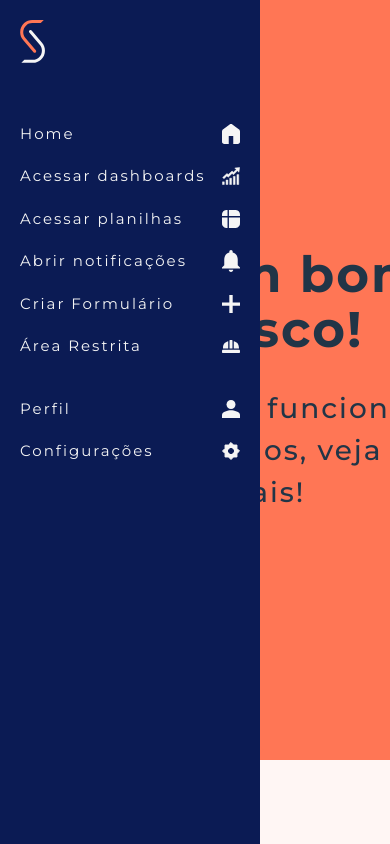
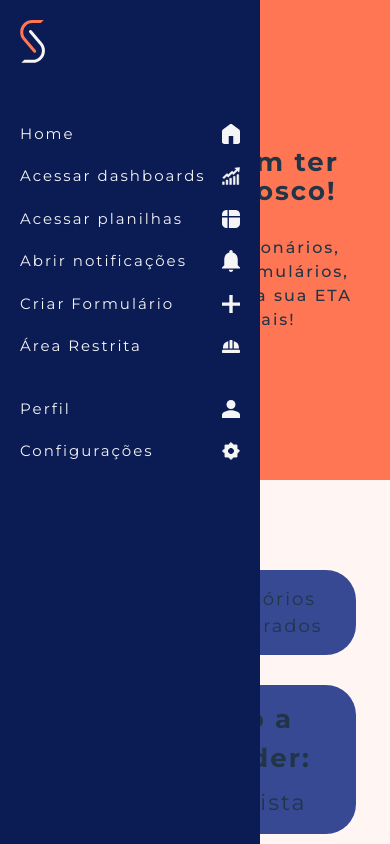
Before and after one commit to Sinara-project/SinaraFront, a React (Vite) app: page /home in a window 390 px wide. Built offline with nearby package versions, Linux system fonts and the light colour scheme; sample sign-in values are in the browser's storage.

Commit message:
terminando responsividade das telas de cadastro, home, dashboards e planilhas

```diff
--- a/src/pages/auth/login-confirm/LoginConfirm.css
+++ b/src/pages/auth/login-confirm/LoginConfirm.css
@@ -79,3 +79,20 @@
     border: 2px solid #0E2A8C;
     border-radius: 12px;
 }
+
+/* Responsividade */
+@media (max-width: 480px) {
+    .login-confirm-container {
+        width: 80%;
+        height: 420px;
+        padding: 20px 10px;
+        gap: 10px;
+    }
+}
+
+@media (max-width: 325px) {
+    .login-confirm-input {
+        width: 40px;
+        height: 45px;
+    }
+}
--- a/src/pages/auth/logon-insert-code/LogonInsertCode.css
+++ b/src/pages/auth/logon-insert-code/LogonInsertCode.css
@@ -92,7 +92,7 @@
 
 @media (max-width: 325px) {
     .code-input {
-        width: 45px;
+        width: 40px;
         height: 45px;
     }
 }
--- a/src/pages/auth/payment/Payment.css
+++ b/src/pages/auth/payment/Payment.css
@@ -293,3 +293,105 @@
     background-color: #384994;
     color: #F5F5F5
 }
+
+/* Responsividade */
+@media (max-width: 900px) {
+    .payment-title {
+        width: 100%;
+        text-align: right;
+    }
+
+    .payment-container {
+        flex-direction: column;
+        gap: 20px;
+        height: auto;
+    }
+
+    .payment-input-group {
+        flex-direction: column;
+        gap: 0;
+    }
+
+    .payment-input {
+        width: 100%;
+        margin-bottom: 10px;
+    }
+
+    .payment-inputs {
+        width: 100%;
+    }
+
+    .payment-infos {
+        width: 100%;
+        gap: 5px;
+        text-align: right;
+    }
+
+    .payment-info {
+        width: 100%;
+        h3 {
+            width: 100%;
+            text-align: right;
+        }
+    }
+
+    .payment-card {
+        padding: 15px;
+        width: 70%;
+        height: auto;
+    }
+
+    .payment-title {
+        font-size: 24px;
+        margin-bottom: 15px;
+    }
+
+    .payment-time-select {
+        width: 100%;
+    }
+
+    .payment-time-container {
+        width: 66%;
+    }
+
+    .payment-select-ptype {
+        width: 100%;
+    }
+
+    .payment-ptype-container {
+        width: 100%;
+    }
+}
+
+@media (max-width: 500px) {
+    .payment-title {
+        font-size: 20px;
+    }
+
+    .payment-info {
+        h3 {
+            font-size: 12px;
+        }
+    }
+
+    .payment-time-select, .payment-select-ptype {
+        h3 {
+            font-size: 12px;
+        }
+    }
+
+    .payment-regressive-time {
+        font-size: 20px;
+    }
+
+    .payment-time-toggle,
+    .payment-ptype-toggle {
+        font-size: 14px;
+    }
+}
+
+@media(max-width: 300px) {
+    .payment-title {
+        margin-bottom: 50px;
+    }
+}
--- a/src/pages/auth/plan-choice/PlanChoice.css
+++ b/src/pages/auth/plan-choice/PlanChoice.css
@@ -78,6 +78,12 @@
 }
 
 @media (max-width: 768px) {
+    .plan-title {
+        font-size: 30px;
+        margin-top: 100px;
+        padding: 0 30px;
+    }
+
     .plan-choices {
         flex-direction: column;
         align-items: center;
@@ -87,16 +93,25 @@
         width: 70%;
         padding: 40px 20px;
         height: 150px;
-        gap: 25px;
+        gap: 0;
+
+        li {
+            font-size: 12px;
+        }
+
+        p {
+            font-size: 12px;
+        }
     }
 
-    .plan-title {
-        font-size: 32px;
-    }
+    .plan-icon-title {
+        img {
+            height: 30px;
+        }
 
-    .plan-icon-title img {
-        height: 55px;
-        width: 55px;
+        h2 {
+            font-size: 15px;
+        }
     }
 }
 
@@ -109,18 +124,23 @@
 
     .plan-title {
         font-size: 28px;
-    }
-
-    .plan-icon-title img {
-        height: 50px;
-        width: 50px;
-    }
-
-    .plan-choice-card li {
-        font-size: 14px;
-    }
-
-    .plan-choice-card p {
-        font-size: 14px;
+        text-align: center;
     }
 }
+
+@media (max-width: 300px) {
+    .plan-choice-card {
+        width: 70%;
+        padding: 40px 20px;
+        height: 120px;
+        gap: 0;
+
+        li {
+            font-size: 10px;
+        }
+
+        p {
+            font-size: 10px;
+        }
+    }
+}
--- a/src/pages/auth/plan-choice/PlanChoice.jsx
+++ b/src/pages/auth/plan-choice/PlanChoice.jsx
@@ -40,22 +40,20 @@ function PlanChoice() {
 
   const navigatePremiumChoice = () => {
     setPlan("premium");
-    const onLogon = JSON.parse(sessionStorage.getItem("onLogon"));
+    let onLogon = JSON.parse(sessionStorage.getItem("onLogon"));
     onLogon.plano_inicial = plan;
     onLogon.id_plano = 2;
-    // createEmpresa(coisas)
-    const id = 1;
+
     // getIdDeEmpresaPorCnpj(cnpj)
     onLogon = {
-      id: id,
       cnpj: onLogon.cnpj,
       email: onLogon.email,
       image: onLogon.imagem_url,
-      name: onLogon.nome
+      name: onLogon.nome,
+      firstPlan: plan
     }
     sessionStorage.setItem("onLogon", JSON.stringify(onLogon));
 
-    setPlan("premium");
     navigate("/pagamento");
   };
 
--- a/src/pages/auth/restrict-password/RestrictPassword.css
+++ b/src/pages/auth/restrict-password/RestrictPassword.css
@@ -102,3 +102,36 @@
     align-items: center;
     gap: 5px;
 }
+
+/* Responsividade */
+@media (max-width: 480px) {
+    .restrict-password-container {
+        width: 80%;
+        height: 320px;
+        padding: 20px 10px;
+        gap: 10px;
+    }
+
+    .restrict-password-input-group {
+        flex-direction: column;
+        gap: 10px;
+    }
+
+    .restrict-password-navigate-code {
+        font-size: 14px;
+        height: 40px;
+    }
+
+    .restrict-password-navigate-login {
+        font-size: 10px;
+    }
+
+    .restrict-password-text-group p {
+        text-align: start;
+        font-size: 14px;
+    }
+
+    .restrict-password-input {
+        height: 40px;
+    }
+}
--- a/src/pages/dashboards/Dashboards.css
+++ b/src/pages/dashboards/Dashboards.css
@@ -11,9 +11,19 @@
     align-items: center;
     margin-left: 65px;
     color: #FF7655;
+
     h1 {
         font-size: 45px;
         margin-top: 60px;
         margin-bottom: 60px;
     }
 }
+
+/* Responsividade */
+@media(max-width: 400px) {
+    .dashboards-content {
+        h1 {
+            font-size: 28px;
+        }
+    }
+}
--- a/src/pages/home/Home.css
+++ b/src/pages/home/Home.css
@@ -20,16 +20,16 @@
 }
 
 .home-pone-content {
+    display: flex;
+    justify-content: space-between;
+    align-items: center;
     background-color: #FF7655;
     width: 100%;
     height: 90vh;
-    display: grid;
-    grid-template-columns: 1fr 1fr;
-    box-sizing: border-box;
 }
 
 .home-pone-text {
-    width: 100%;
+    width: 60%;
     display: flex;
     justify-content: center;
     align-items: start;
@@ -38,22 +38,27 @@
     padding-left: 50px;
 
     h1 {
-        font-size: 50px;
+        font-size: 42px;
     }
 
     h4 {
-        width: 700px;
-        font-size: 28px;
+        width: 520px;
+        font-size: 22px;
         font-weight: 500;
     }
 }
 
 .home-pone-img-container {
-    width: 100%;
+    width: 40vw;
     height: 100%;
 
     display: flex;
     justify-content: end;
+
+    img {
+        width: 100%;
+        height: 40vw;
+    }
 }
 
 .home-pone-img {
@@ -125,6 +130,7 @@
     width: 100%;
     height: 90vh;
     background-color: #FF8669;
+
     h1 {
         font-size: 60px;
     }
@@ -164,3 +170,214 @@
 .home-option:hover {
     background-color: #0B1B54;
 }
+
+/* Responsividade */
+
+@media (max-width: 1280px) {
+    .home-pone-text h1 {
+        font-size: 36px;
+    }
+
+    .home-pone-text h4 {
+        width: 450px;
+        font-size: 20px;
+    }
+
+    .home-option {
+        width: 26vw;
+        height: 26vw;
+    }
+}
+
+@media (max-width: 1024px) {
+    .home-pone-content {
+        justify-content: center;
+        align-items: center;
+        height: 400px;
+        padding: 40px 0;
+    }
+
+    .home-pone-text {
+        width: 90%;
+        margin: 0;
+        padding: 0;
+        text-align: center;
+        align-items: center;
+    }
+
+    .home-pone-text h4 {
+        width: 80%;
+    }
+
+    .home-pone-img-container {
+        display: none;
+        width: 100%;
+        justify-content: center;
+        margin-top: 20px;
+
+        img {
+            width: 40vw;
+            height: 40vw;
+        }
+    }
+
+    .home-ptwo {
+        flex-direction: column;
+        gap: 30px;
+        height: auto;
+        padding: 40px 0;
+    }
+
+
+    .home-registered-reports {
+        p {
+            width: auto;
+        }
+    }
+
+    .home-registered-reports,
+    .home-last-response {
+        width: 80%;
+        height: auto;
+        text-align: center;
+    }
+
+    .home-last-response {
+        align-items: center;
+        padding: 20px;
+    }
+
+    .home-pthree {
+        height: auto;
+        padding-bottom: 60px;
+        h1 {
+            margin-top: 60px;
+            margin-bottom: 60px;
+        }
+    }
+
+    .home-options {
+        flex-wrap: wrap;
+        gap: 30px;
+    }
+
+    .home-option {
+        width: 25vw;
+        height: 25vw;
+
+        img {
+            width: 7vw;
+        }
+
+        h3 {
+            font-size: 20px;
+            width: 200px;
+        }
+    }
+}
+
+@media (max-width: 768px) {
+    .home-pone-text h1 {
+        font-size: 30px;
+    }
+
+    .home-pone-text h4 {
+        font-size: 18px;
+    }
+
+    .home-registered-reports h1 {
+        font-size: 60px;
+    }
+
+    .home-registered-reports p {
+        font-size: 22px;
+    }
+
+    .home-last-response h2 {
+        font-size: 32px;
+    }
+
+    .home-last-response h3 {
+        font-size: 28px;
+    }
+
+    .home-option h3 {
+        font-size: 15px;
+        max-width: 130px;
+    }
+
+    .home-pthree h1 {
+        font-size: 45px;
+    }
+}
+
+@media (max-width: 480px) {
+
+    .home-pone-text h1 {
+        font-size: 26px;
+    }
+
+    .home-pone-text h4 {
+        font-size: 16px;
+        width: 90%;
+    }
+
+    .home-pone-img-container img {
+        height: 60vw;
+    }
+
+    .home-registered-reports,
+    .home-last-response {
+        width: 70%;
+        padding: 15px;
+    }
+
+    .home-registered-reports h1 {
+        font-size: 50px;
+    }
+
+    .home-registered-reports p {
+        font-size: 18px;
+        width: auto;
+    }
+
+    .home-last-response h2 {
+        font-size: 26px;
+    }
+
+    .home-last-response h3 {
+        font-size: 22px;
+    }
+
+    .home-pthree {
+        h1 {
+            text-align: center;
+        }
+    }
+
+    .home-option {
+        width: 90%;
+        height: 65vw;
+        gap: 20px;
+    }
+
+    .home-option img {
+        width: 70px;
+    }
+
+    .home-option h3 {
+        font-size: 15px;
+    }
+
+    .home-pthree h1 {
+        font-size: 36px;
+    }
+}
+
+@media (max-width: 350px) {
+    .home-registered-reports {
+        p {
+            font-size: 12px;
+        }
+    }
+}
--- a/src/pages/sheets-list/SheetsList.css
+++ b/src/pages/sheets-list/SheetsList.css
@@ -12,6 +12,7 @@
     flex-direction: column;
     margin-left: 65px;
     color: #FF7655;
+    box-sizing: border-box;
 
     h1 {
         font-size: 45px;
@@ -21,6 +22,7 @@
 }
 
 .sheets-options {
+    box-sizing: border-box;
     width: 80%;
 }
 
@@ -32,6 +34,7 @@
     padding: 10px 20px;
     transition: all 0.2s ease;
     cursor: pointer;
+    box-sizing: border-box;
 
     h2 {
         color: #0B1B54;
@@ -72,3 +75,43 @@
         background-color: #FFF6F4;
     }
 }
+
+/* Responsividade */
+
+@media (max-width: 700px) {
+
+
+    .sheets-option {
+        h2 {
+            font-size: 15px;
+        }
+
+        .sheets-img {
+            width: 18px;
+            height: 18px;
+            /* padding-left: 14px; */
+        }
+    }
+}
+
+@media (max-width: 430px) {
+    .sheets-option {
+        h2 {
+            font-size: 12px;
+        }
+
+        .sheets-img {
+            width: 15px;
+            height: 15px;
+            /* padding-left: 14px; */
+        }
+    }
+}
+
+@media (max-width: 400px) {
+    .sheets-content {
+        h1 {
+            font-size: 28px;
+        }
+    }
+}
```
Also changed, not shown: 1 other file (tests, documents, lock files or other folders).
